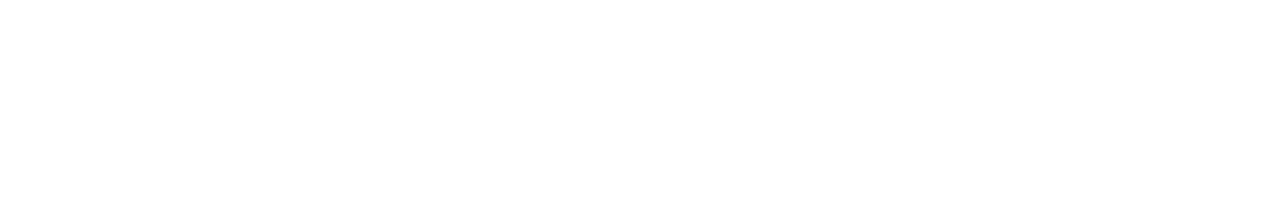
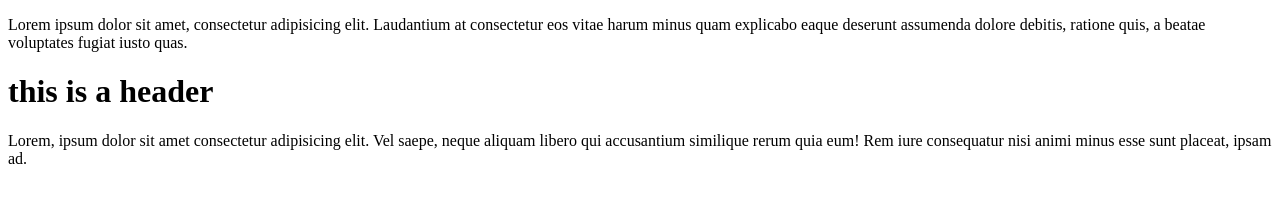
Before and after one commit to Raj7912/Automation, a plain HTML site: page conflict/index.html in a window 1280 px wide. Drawn offline with Linux system fonts and the light colour scheme.

Commit message:
updated index

```diff
--- a/conflict/index.html
+++ b/conflict/index.html
@@ -6,6 +6,9 @@
     <title>Document</title>
 </head>
 <body>
-
+    <p>Lorem ipsum dolor sit amet, consectetur adipisicing elit. Laudantium at consectetur eos vitae harum minus quam explicabo eaque deserunt assumenda dolore debitis, ratione quis, a beatae voluptates fugiat iusto quas.</p>
+<h1>this is a header</h1>
+<p>Lorem, ipsum dolor sit amet consectetur adipisicing elit. Vel saepe, neque aliquam libero qui accusantium similique rerum quia eum! Rem iure consequatur nisi animi minus esse sunt placeat, ipsam ad.</p>
+<table><td></td></table>
 </body>
 </html>
```
